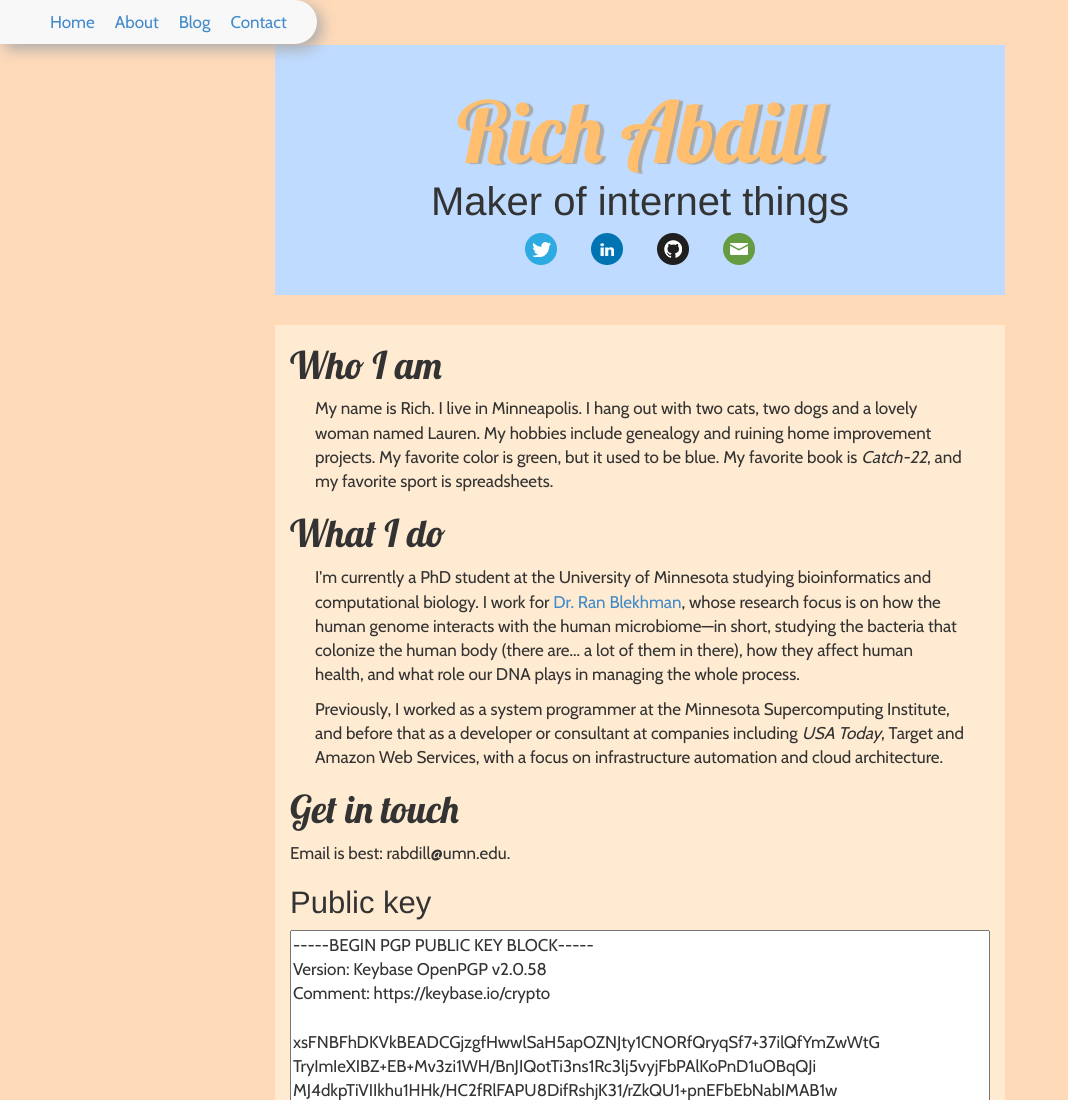
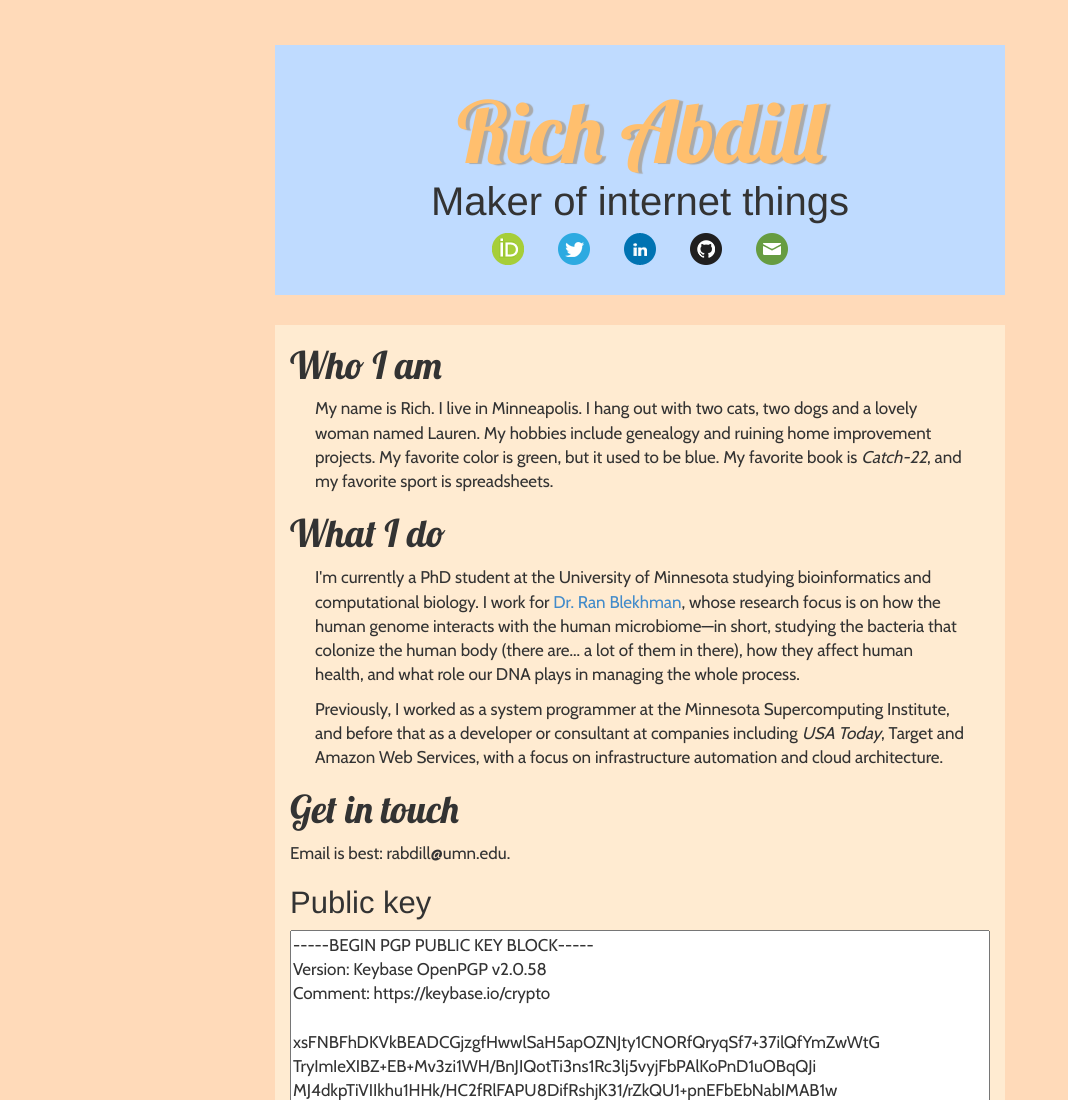
Before and after one commit to rabdill/rabdill.github.io, a plain HTML site: page index.html in a window 1280 px wide. Shown: the top 1100 px of the page, without its empty margins (0-1068 px from the left). Drawn offline with nearby package versions, Linux system fonts and the light colour scheme; a web font is replaced by a local one.

Commit message:
Adding ORCid

```diff
--- a/css/abdill.css
+++ b/css/abdill.css
@@ -41,16 +41,13 @@ html {
 
 a:hover {
     text-decoration: none;
-
 }
 
 #menuList li   {
-    float: left;
     margin-left: 0;
     padding: 10px;
     list-style: none;
     display: inline;
-
 }
 
 .indent {
@@ -79,12 +76,12 @@ body {
     text-align: center;
 }
 
-.social-logo    {
+.social-logo li {
     display: inline;
     padding: 15px;
 }
 
-.social-logo:hover {opacity:0.65; }
+.social-logo li:hover {opacity:0.65; }
 
 .container  {
     background-color: #FFEBD1;
@@ -107,11 +104,6 @@ body {
     color: #FFBF6E;
 }
 
-.jumbotron a    {
-    text-decoration: none;
-    color: inherit;
-    }
-
  h2 {
     font-family: 'Lobster', cursive;
     font-size: 38px;
@@ -121,7 +113,6 @@ h3  {
     font-family: 'Allan', Helvetica, Arial, sans-serif;
     font-size: 31px;
 }
-
 
 .social-button  {
     padding: 0px;
--- a/index.html
+++ b/index.html
@@ -51,14 +51,14 @@ courtesy of http://www.onextrapixel.com/2010/02/23/how-to-use-jquery-to-make-sli
 
 <body id="top">
     <!-- Fixed navbar -->
-    <div class=" navbar-default navbar-fixed-top" role="navigation" id="menuDiv">
+    <!-- <div class=" navbar-default navbar-fixed-top" role="navigation" id="menuDiv">
           <ul id="menuList">
             <li><a href="#top" class="scroll">Home</a>
             <li><a href="#about" class="scroll">About</a>
             <li><a href="https://rabdillsci.tumblr.com">Blog</a>
             <li><a href="#contact" class="scroll">Contact</a>
           </ul>
-    </div>
+    </div> -->
 
 
     <div class="jumbotron container">
@@ -66,11 +66,12 @@ courtesy of http://www.onextrapixel.com/2010/02/23/how-to-use-jquery-to-make-sli
             <h2>Maker of internet things</h2>
 
     <div class="row centeredText">
-        <ul style="padding-left: 0;">   <!--    padding prevents list from being indented 15px off-center  -->
-            <li class="social-logo"><a href="https://www.twitter.com/blabdill"><img src="img/somicro/twitter.png"></a></li>
-	    <li class="social-logo"><a href="http://www.linkedin.com/in/rabdill/"><img src="img/somicro/linkedin.png"></a></li>
-            <li class="social-logo"><a href="http://www.github.com/rabdill"><img src="img/somicro/github.png" ></a></li>
-	    <li class="social-logo"><a href="mailto:rabdill@umn.edu"><img src="img/somicro/email.png"></a></li>
+        <ul class="social-logo" style="padding-left: 0;">   <!--    padding prevents list from being indented 15px off-center  -->
+            <li ><a href="https://orcid.org/0000-0001-9565-5832"><img src="img/orcid.png" alt="ORCID iD icon"></a></li>
+            <li><a href="https://www.twitter.com/blabdill"><img src="img/somicro/twitter.png" alt="Twitter icon"></a></li>
+            <li><a href="http://www.linkedin.com/in/rabdill/"><img src="img/somicro/linkedin.png" alt="LinkedIn icon"></a></li>
+            <li><a href="http://www.github.com/rabdill"><img src="img/somicro/github.png" alt="GitHub icon"></a></li>
+            <li><a href="mailto:rabdill@umn.edu"><img src="img/somicro/email.png" alt="Email icon"></a></li>
         </ul>
     </div>
    </div>
```
Also changed, not shown: img/orcid.png (added). Lines whose indentation alone changed are shown as unchanged.
